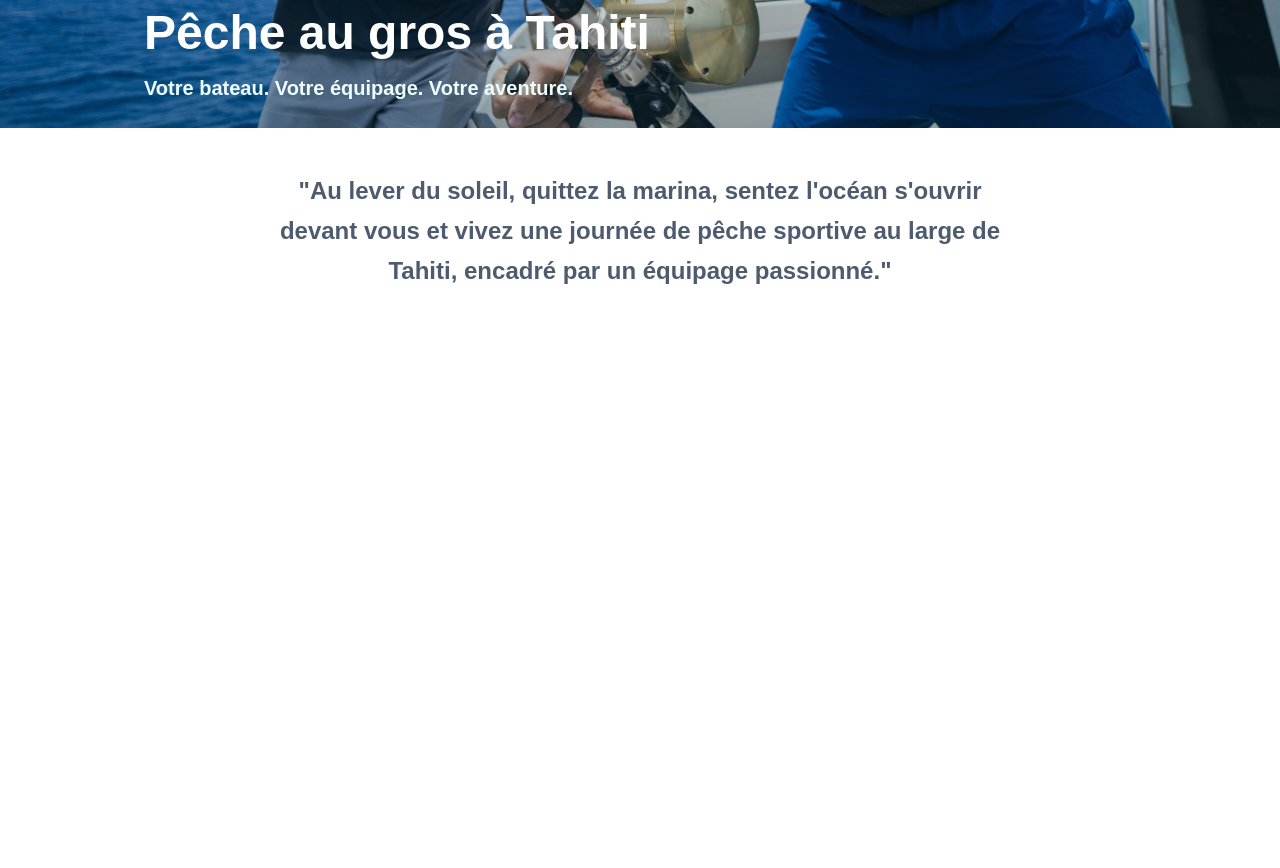
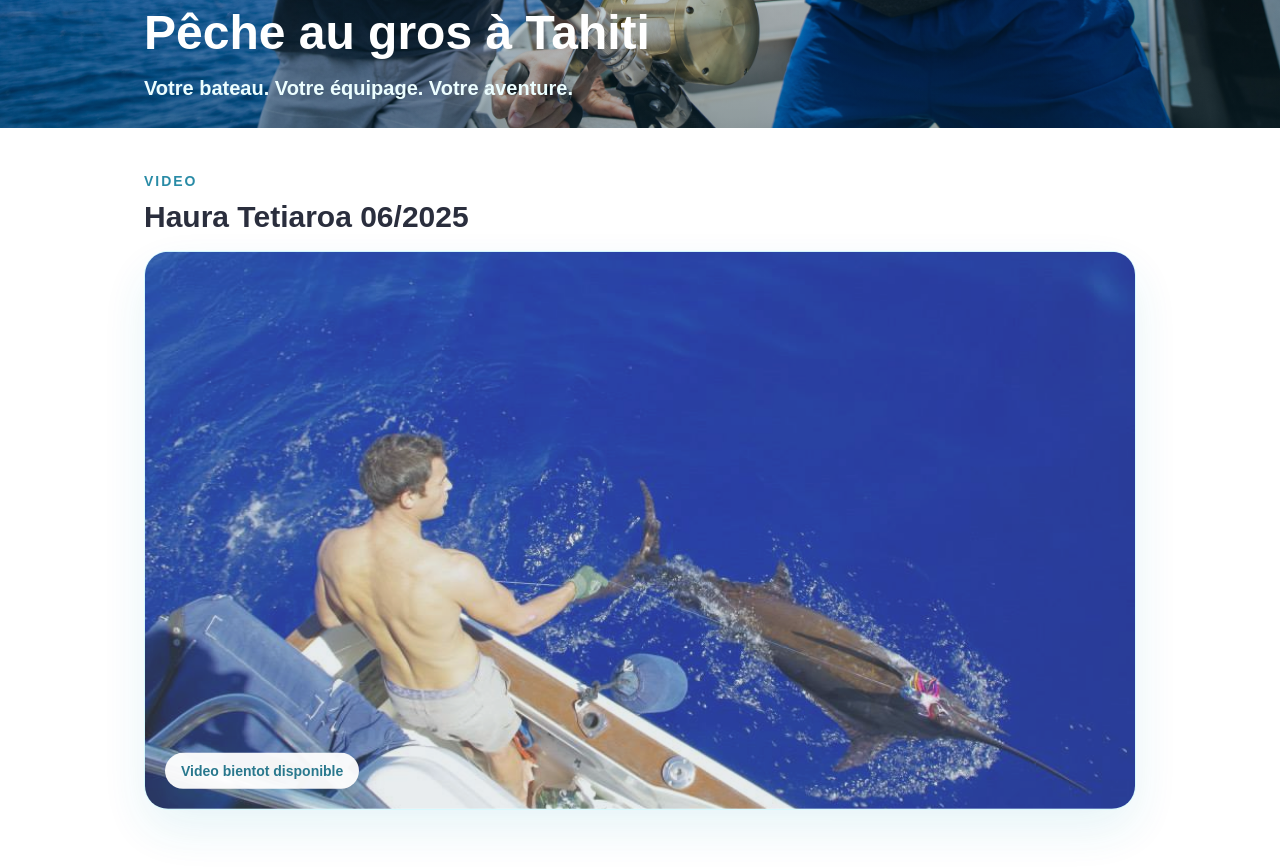
Before and after one commit to sebartacus/tahiti-trip-booking, a Next.js app: page /peche in a window 1280 px wide. Shown: the part 560-1428 px from the top of the page. Built offline with nearby package versions, Linux system fonts and the light colour scheme; no server answers.

Commit message:
Ajout video peche

```diff
--- a/src/app/peche/page.tsx
+++ b/src/app/peche/page.tsx
@@ -35,10 +35,10 @@ export default function PechePage() {
   return (
     <main className="min-h-screen bg-white text-slate-950">
       <PecheHero />
+      <PecheVideo />
 
       <div className="mx-auto max-w-md space-y-8 px-4 py-8 md:max-w-5xl md:py-10">
         <PecheIntro />
-        <PecheVideo />
         <PecheHighlights />
         <PecheBookingForm />
         <PecheSpecies />
--- a/src/components/peche/PecheVideo.tsx
+++ b/src/components/peche/PecheVideo.tsx
@@ -2,18 +2,31 @@
 
 import { useEffect, useRef, useState } from "react";
 
-const videoSrc = "/videos/peche/hero.mp4";
-const posterSrc = "/images/peche/marlin.jpg";
+type PecheVideoItem = {
+  id: string;
+  title: string;
+  src: string;
+  poster: string;
+};
+
+const pecheVideos: PecheVideoItem[] = [
+  {
+    id: "haura-tetiaroa-2025-06",
+    title: "Haura Tetiaroa 06/2025",
+    src: "/videos/peche/Haura%20Tetiaroa%2006_2025.mp4",
+    poster: "/images/peche/marlin.jpg",
+  },
+];
 
 export function PecheVideo() {
+  const video = pecheVideos[0];
   const videoRef = useRef<HTMLVideoElement>(null);
   const [videoAvailable, setVideoAvailable] = useState(false);
-  const [playing, setPlaying] = useState(false);
 
   useEffect(() => {
     let active = true;
 
-    fetch(videoSrc, { method: "HEAD" })
+    fetch(video.src, { method: "HEAD" })
       .then((response) => {
         if (active && response.ok) setVideoAvailable(true);
       })
@@ -24,64 +37,43 @@ export function PecheVideo() {
     return () => {
       active = false;
     };
-  }, []);
-
-  function playVideo() {
-    const video = videoRef.current;
-    if (!video) return;
-
-    video.controls = true;
-    video.play();
-    setPlaying(true);
-  }
+  }, [video.src]);
 
   return (
-    <section className="peche-reveal space-y-4">
-      <div>
+    <section className="peche-reveal mx-auto w-full max-w-5xl px-4 py-8 md:py-10">
+      <div className="mb-4">
         <p className="text-sm font-black uppercase tracking-[0.14em] text-cyan-700">
-          Vidéo
+          Video
         </p>
         <h2 className="mt-2 text-3xl font-black text-slate-950">
-          Vivez l&apos;expérience
+          {video.title}
         </h2>
       </div>
 
-      <div className="relative overflow-hidden rounded-3xl border border-cyan-100 bg-cyan-50 shadow-[0_20px_50px_rgba(8,145,178,0.12)] transition duration-300 hover:-translate-y-1 hover:shadow-[0_24px_54px_rgba(8,145,178,0.16)]">
+      <div className="overflow-hidden rounded-3xl border border-cyan-100 bg-cyan-50 shadow-[0_20px_50px_rgba(8,145,178,0.12)]">
         {videoAvailable ? (
           <video
             ref={videoRef}
             className="aspect-video w-full object-cover"
+            controls
             playsInline
-            poster={posterSrc}
+            poster={video.poster}
             preload="metadata"
-            src={videoSrc}
+            src={video.src}
           />
         ) : (
           <div
             className="aspect-video w-full bg-cover bg-center"
             role="img"
-            aria-label="Aperçu vidéo pêche"
-            style={{ backgroundImage: `url('${posterSrc}')` }}
+            aria-label="Apercu video peche"
+            style={{ backgroundImage: `url('${video.poster}')` }}
           >
             <div className="flex h-full w-full items-end bg-cyan-950/10 p-5">
               <span className="rounded-full bg-white/95 px-4 py-2 text-sm font-black text-cyan-800 shadow-[0_12px_30px_rgba(8,145,178,0.18)]">
-                VidÃ©o bientÃ´t disponible
+                Video bientot disponible
               </span>
             </div>
           </div>
-        )}
-
-        {videoAvailable && !playing && (
-          <button
-            type="button"
-            onClick={playVideo}
-            className="absolute inset-0 flex items-center justify-center bg-cyan-950/20 text-white transition duration-300 hover:bg-cyan-950/14"
-            aria-label="Lire la vidéo"
-          >
-            <span className="flex h-20 w-20 items-center justify-center rounded-full bg-white/95 pl-1 text-3xl text-cyan-700 shadow-[0_18px_42px_rgba(8,145,178,0.28)]">
-              ▶
-            </span>
-          </button>
         )}
       </div>
     </section>
```
